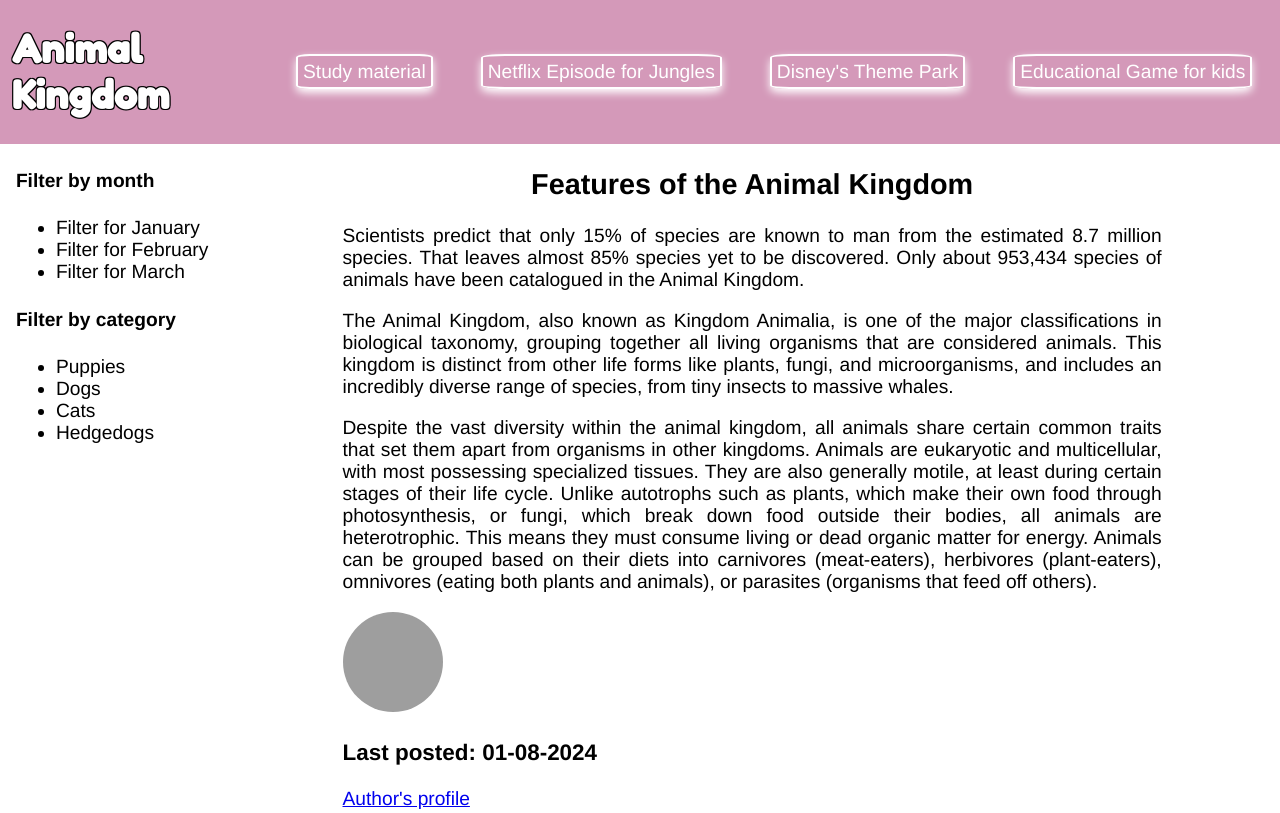
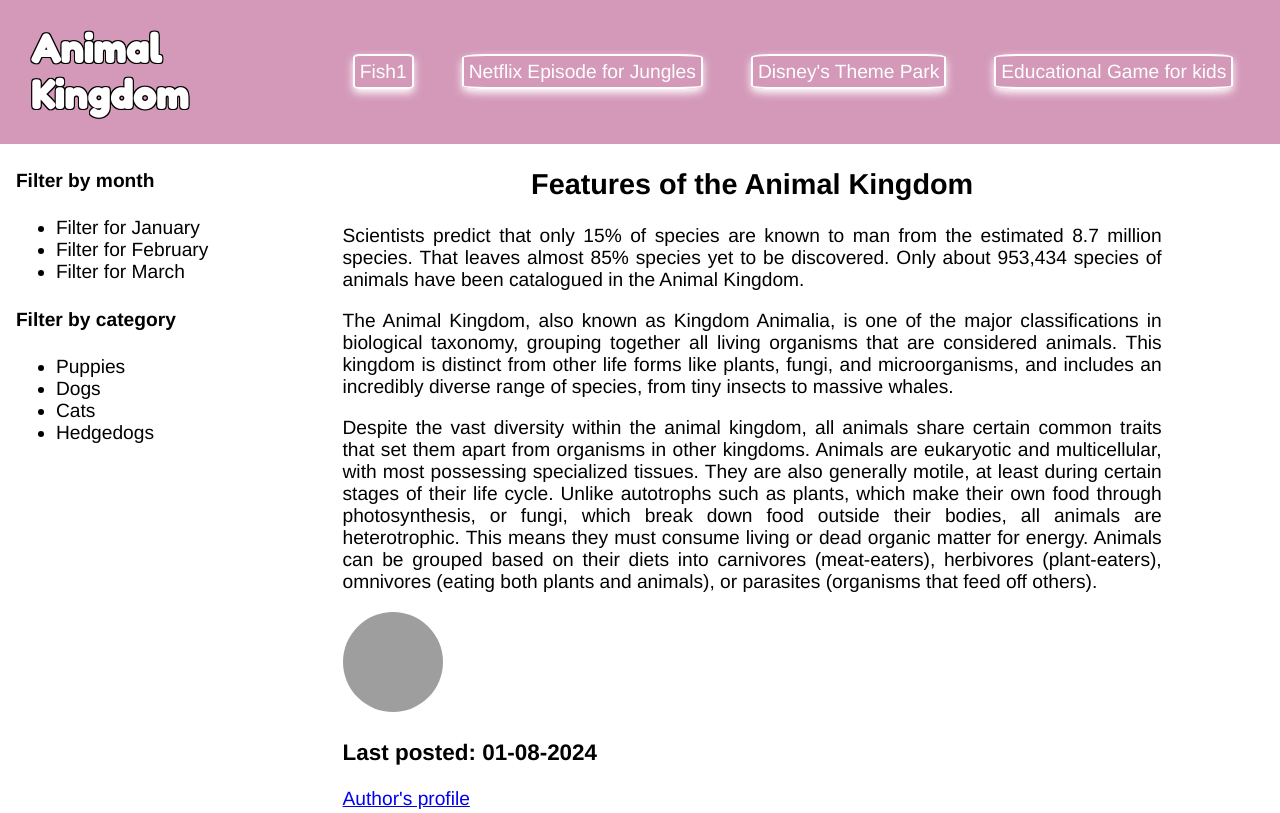
Before and after one commit to Chrisvalo941/Chrisvalo941.github.io, a plain HTML site: page index.html in a window 1280 px wide. Shown: the top 813 px of the page. Drawn offline with Linux system fonts and the light colour scheme; no server answers; grey boxes are pictures that could not be loaded.

Commit message:
Update index.html

```diff
--- a/index.html
+++ b/index.html
@@ -18,7 +18,7 @@
          <nav>
             <ul id="nav-ul">
                 <li>
-                    <a href="https://study.com/learn/lesson/animalia-kingdom-examples-characteristics-facts.html" class="navbutton">Study material</a>
+                    <a href="https://study.com/learn/lesson/animalia-kingdom-examples-characteristics-facts.html" class="navbutton">Fish1</a>
                 </li>
                 <li>
                     <a href="https://www.youtube.com/watch?v=um2Q9aUecy0" class="navbutton">Netflix Episode for Jungles</a>
```
